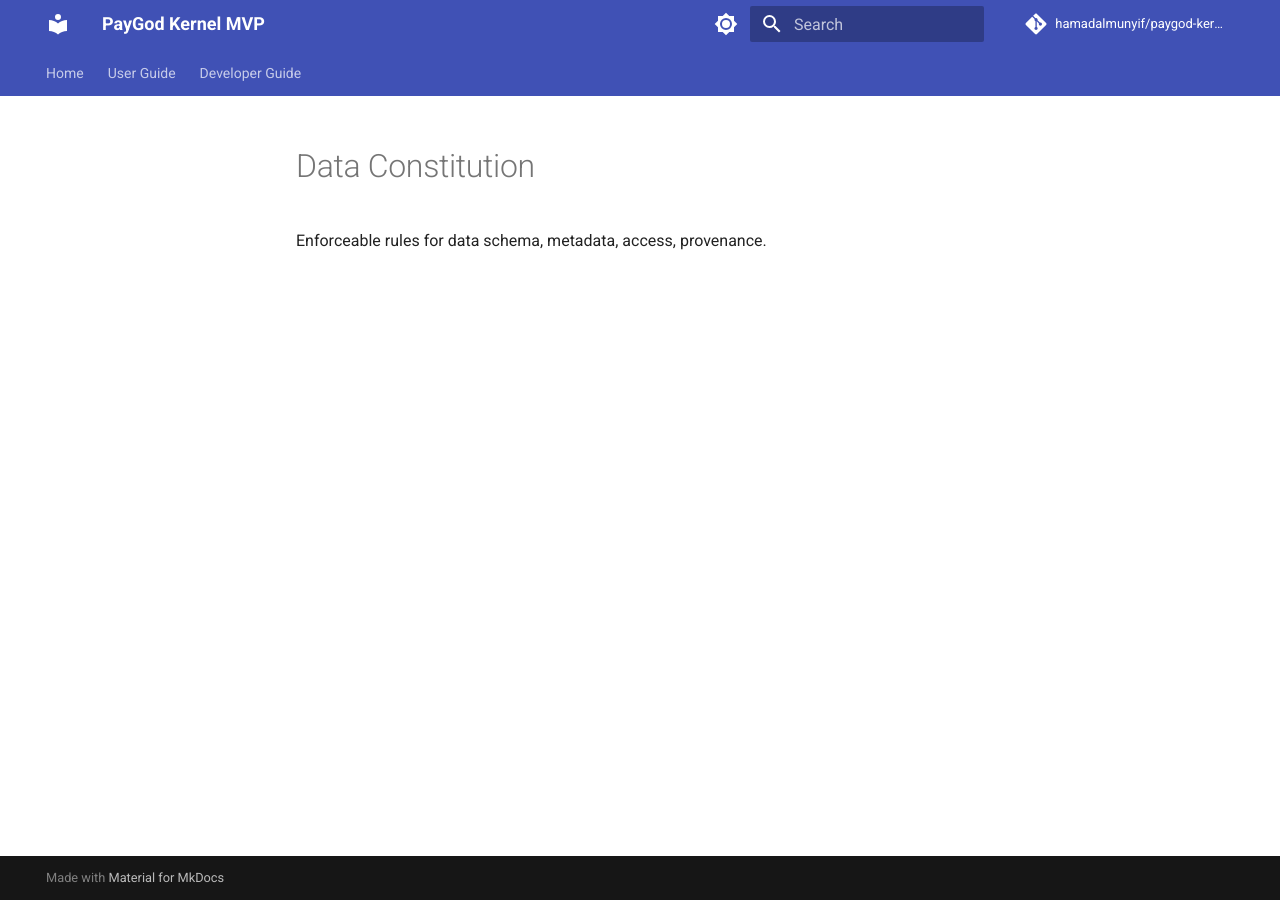
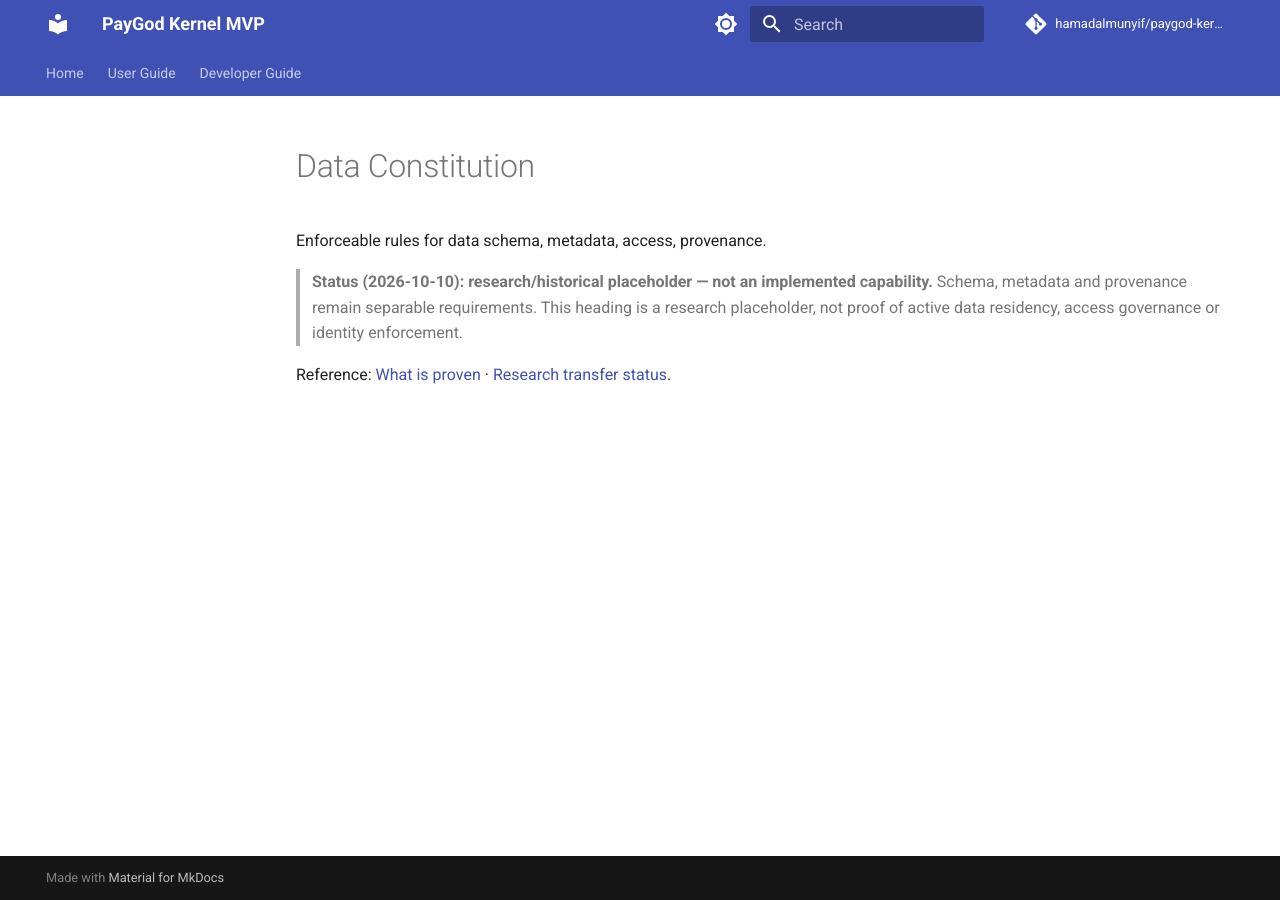
Before and after one commit to hamadalmunyif/paygod-kernel-mvp, an MkDocs documentation site: the page built from docs/06_DATA_CONSTITUTION.md, in a window 1280 px wide. Built offline with MkDocs 1.6.1 and Material for MkDocs 9.7.7, drawn with Linux system fonts in a browser that asks for light colours; comment, search, counter and statistics services are not loaded.

Commit message:
docs: mark historical profile scope in docs/06_DATA_CONSTITUTION.md

```diff
--- a/docs/06_DATA_CONSTITUTION.md
+++ b/docs/06_DATA_CONSTITUTION.md
@@ -1,2 +1,6 @@
 # Data Constitution
 Enforceable rules for data schema, metadata, access, provenance.
+
+> **Status (2026-10-10): research/historical placeholder — not an implemented capability.** Schema, metadata and provenance remain separable requirements. This heading is a research placeholder, not proof of active data residency, access governance or identity enforcement.
+
+Reference: [What is proven](../README.md) · [Research transfer status](OBSERVATORY_TRANSFER_ACCEPTANCE_2026-10-10.md).
```
